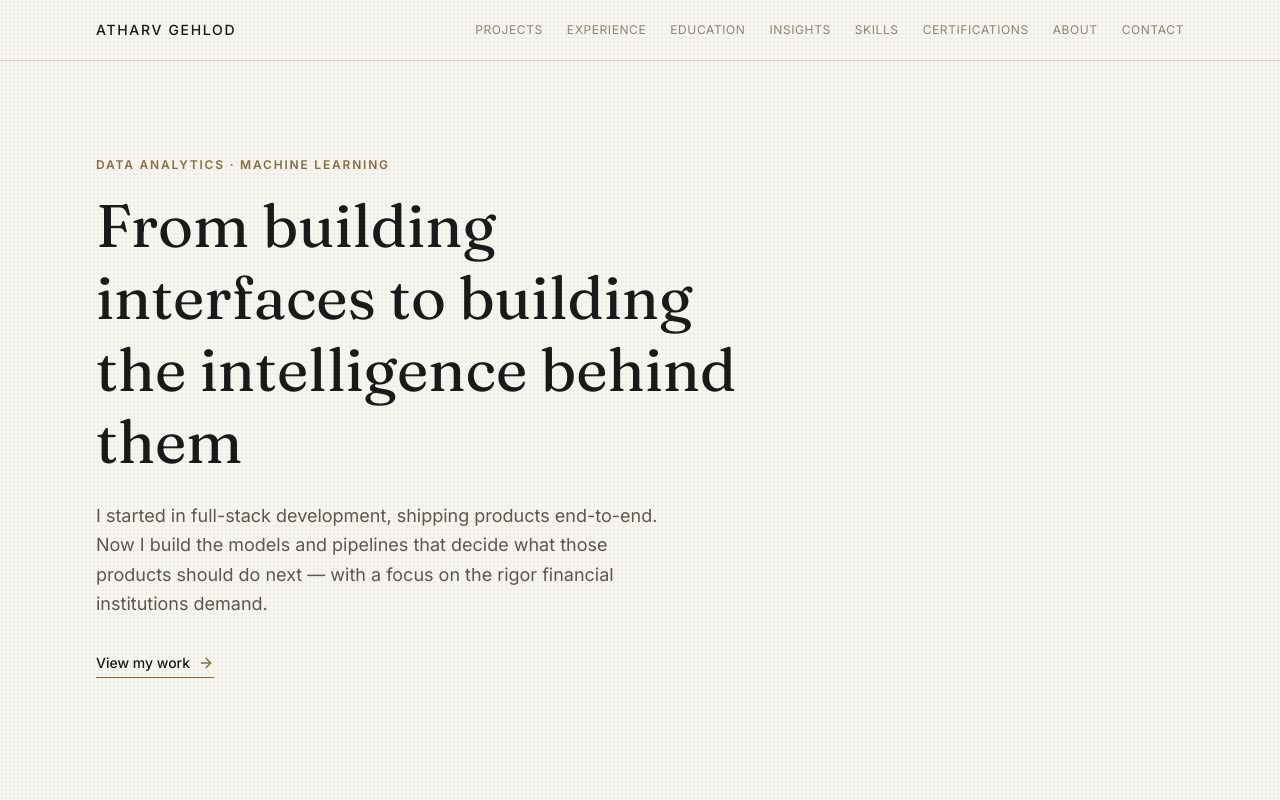
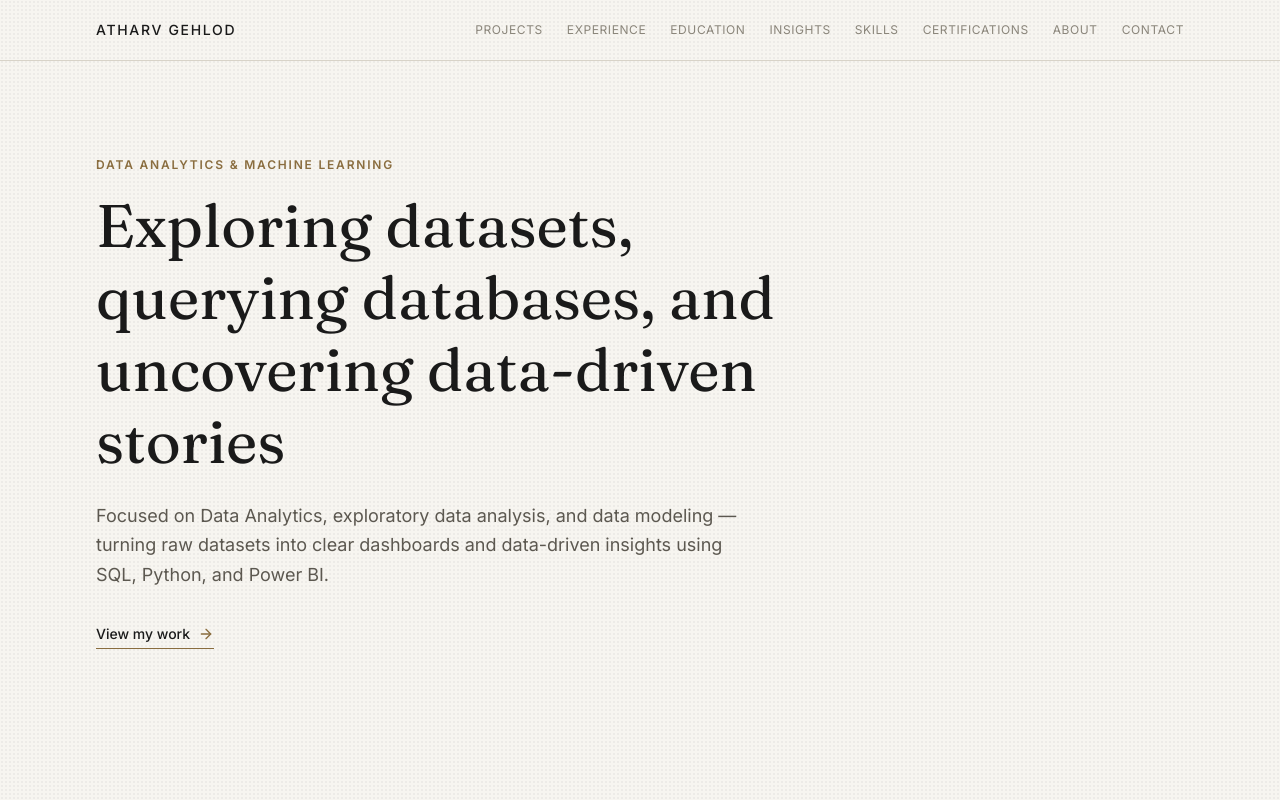
Before and after one commit to atharv-5/atharv-portfolio, a Next.js app: page / in a window 1280 px wide. Shown: the top 800 px of the page. Built offline with nearby package versions, Linux system fonts and the light colour scheme.

Commit message:
Update Hero headline and body text to Data Analytics-centric wording

```diff
--- a/components/About.tsx
+++ b/components/About.tsx
@@ -26,13 +26,13 @@ export default function About() {
         className="max-w-3xl space-y-6 text-base text-[var(--color-muted)] leading-relaxed"
       >
         <p>
-          I am a Computer Science undergraduate at Parul University (expected graduation 2027) based in Vadodara, Gujarat, India. My focus is on Data Analytics, Data Science, and Machine Learning — backed by hands-on SQL, Python, and AWS cloud experience along with a strong foundation in Data Structures & Algorithms (DSA) and Database Management Systems (DBMS).
+          I am a Computer Science undergraduate at Parul University (expected graduation 2027) based in Vadodara, Gujarat, India. My core focus is on Data Analytics, exploratory data analysis, and predictive modeling — leveraging SQL, Python, and Power BI to analyze complex datasets and extract business insights.
         </p>
         <p>
-          I build and deploy Explainable AI (XGBoost, SHAP) platforms, policy compliance RAG systems, and full-stack applications end-to-end — moving from raw data pipelines and machine learning algorithms to interactive web dashboards. I am comfortable navigating ambiguous technical problems both independently and in collaborative teams.
+          I work across the data lifecycle — from writing structured PostgreSQL queries and engineering features to training machine learning classifiers (XGBoost, Random Forest) and building interactive dashboards.
         </p>
         <p>
-          Beyond predictive modeling, I place strong emphasis on model interpretability (SHAP/LIME), regulation-aligned auditability (FCRA compliance), clean software architecture, and institutional presentation standards.
+          Beyond standard analytics, I place strong emphasis on model interpretability (SHAP), data cleaning, clean architecture, and clear visual communication.
         </p>
       </motion.div>
     </section>
--- a/components/Hero.tsx
+++ b/components/Hero.tsx
@@ -12,13 +12,13 @@ export default function Hero() {
         transition={{ duration: 0.6, ease: "easeOut" }}
       >
         <div className="text-xs font-semibold text-[var(--color-gold)] tracking-[0.15em] uppercase mb-4">
-          DATA ANALYTICS · MACHINE LEARNING
+          DATA ANALYTICS & MACHINE LEARNING
         </div>
-        <h1 className="font-serif text-4xl sm:text-5xl md:text-6xl font-normal text-[var(--color-dark)] leading-[1.2] mb-6 max-w-2xl">
-          From building interfaces to building the intelligence behind them
+        <h1 className="font-serif text-3xl sm:text-5xl md:text-6xl font-normal text-[var(--color-dark)] leading-[1.2] mb-6 max-w-3xl">
+          Exploring datasets, querying databases, and uncovering data-driven stories
         </h1>
-        <p className="text-base sm:text-lg text-[var(--color-muted)] max-w-xl leading-relaxed mb-8">
-          I started in full-stack development, shipping products end-to-end. Now I build the models and pipelines that decide what those products should do next — with a focus on the rigor financial institutions demand.
+        <p className="text-base sm:text-lg text-[var(--color-muted)] max-w-2xl leading-relaxed mb-8">
+          Focused on Data Analytics, exploratory data analysis, and data modeling — turning raw datasets into clear dashboards and data-driven insights using SQL, Python, and Power BI.
         </p>
         <a
           href="#projects"
```
